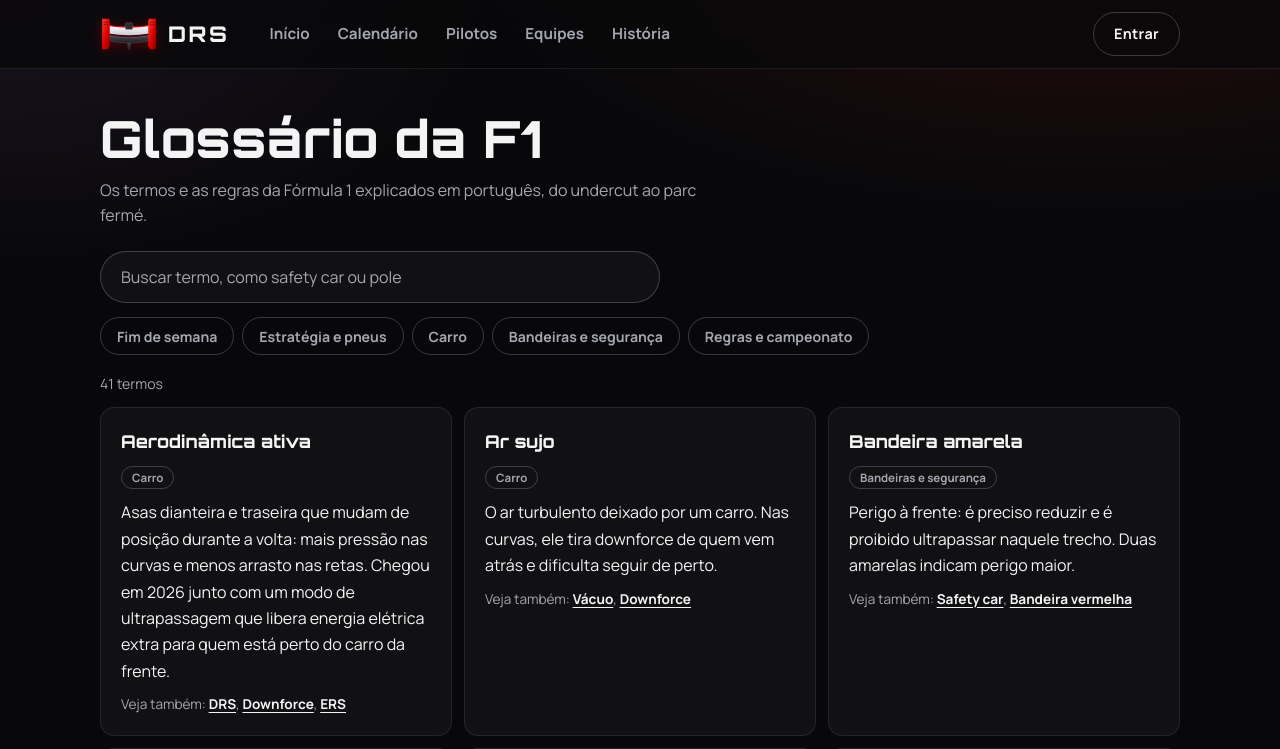
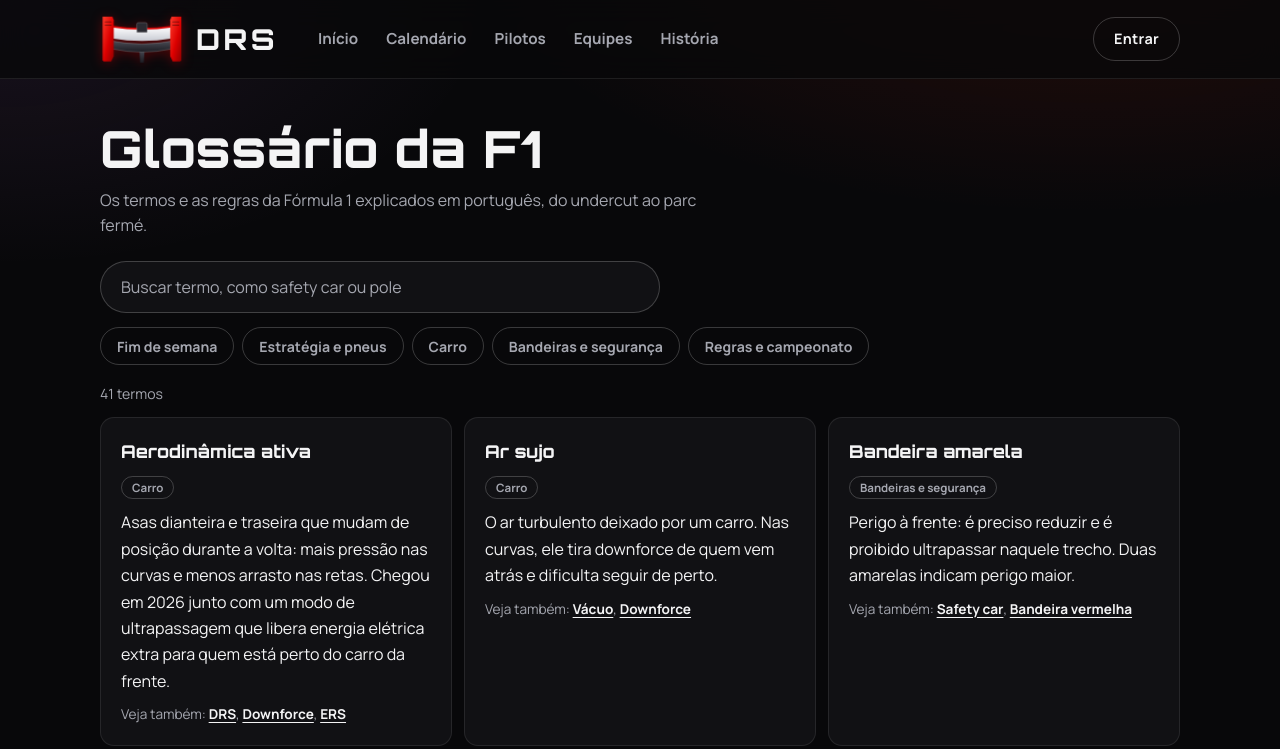
Before and after one commit to mtepeaceful/DRS, a React (Vite) app in the folder apps/web/: page /glossario in a window 1280 px wide. Shown: the top 749 px of the page. Built offline with nearby package versions, Linux system fonts and the light colour scheme; no server answers.

Commit message:
feat(web): perseguição em loop contínuo e logo maior no cabeçalho

```diff
--- a/apps/web/src/shared/ui/AsaTraseira.module.css
+++ b/apps/web/src/shared/ui/AsaTraseira.module.css
@@ -1,7 +1,7 @@
 .asa {
   flex: none;
-  width: 58px;
-  height: 34px;
+  width: 84px;
+  height: 50px;
   overflow: visible;
   filter: drop-shadow(0 2px 6px rgb(220 0 0 / 0.35));
 }
@@ -32,7 +32,9 @@
 
 .perseguidor {
   opacity: 0;
-  transform: translate(32px, 20.6px) scale(0.3);
+  transform: translate(30px, 20.6px) scale(0.7);
+  transition: opacity 240ms ease;
+  animation: perseguicao 3200ms ease-in-out infinite paused;
 }
 
 .carroceria {
@@ -105,45 +107,30 @@ a:focus-visible > .asa .fenda {
   animation: fluxo 900ms linear infinite;
 }
 
-.asa[data-aberta] .perseguidor {
-  animation: perseguicao 2600ms ease-in-out 200ms infinite;
-}
-
-a:hover > .asa:not([data-aberta]) .perseguidor,
-a:focus-visible > .asa:not([data-aberta]) .perseguidor {
-  animation: perseguicao 2000ms ease-in-out 160ms both;
+.asa[data-aberta] .perseguidor,
+a:hover > .asa .perseguidor,
+a:focus-visible > .asa .perseguidor {
+  opacity: 1;
+  transition-delay: 140ms;
+  animation-play-state: running;
 }
 
 @keyframes perseguicao {
-  0% {
-    opacity: 0;
-    transform: translate(32px, 20.6px) scale(0.3);
+  0%,
+  100% {
+    transform: translate(30px, 20.6px) scale(0.7);
   }
 
-  12% {
-    opacity: 1;
+  25% {
+    transform: translate(37px, 20.6px) scale(0.82);
   }
 
-  35% {
-    transform: translate(31px, 20.6px) scale(0.55);
+  50% {
+    transform: translate(32px, 20.6px) scale(0.95);
   }
 
-  52% {
-    transform: translate(38px, 20.6px) scale(0.72);
-  }
-
-  68% {
-    transform: translate(26px, 20.6px) scale(0.86);
-  }
-
-  84% {
-    opacity: 1;
-    transform: translate(37px, 20.6px) scale(0.95);
-  }
-
-  100% {
-    opacity: 0;
-    transform: translate(60px, 20.6px) scale(1.15);
+  75% {
+    transform: translate(26px, 20.6px) scale(0.82);
   }
 }
 
--- a/apps/web/src/shared/ui/Layout.module.css
+++ b/apps/web/src/shared/ui/Layout.module.css
@@ -29,16 +29,16 @@
   gap: 12px 28px;
   max-width: var(--largura-maxima);
   margin: 0 auto;
-  padding: 12px 20px;
+  padding: 14px 20px;
 }
 
 .marca {
   display: inline-flex;
   align-items: center;
-  gap: 10px;
+  gap: 12px;
   font-family: var(--fonte-display);
   font-weight: 800;
-  font-size: 1.35rem;
+  font-size: 1.8rem;
   letter-spacing: 0.12em;
   text-decoration: none;
 }
```
